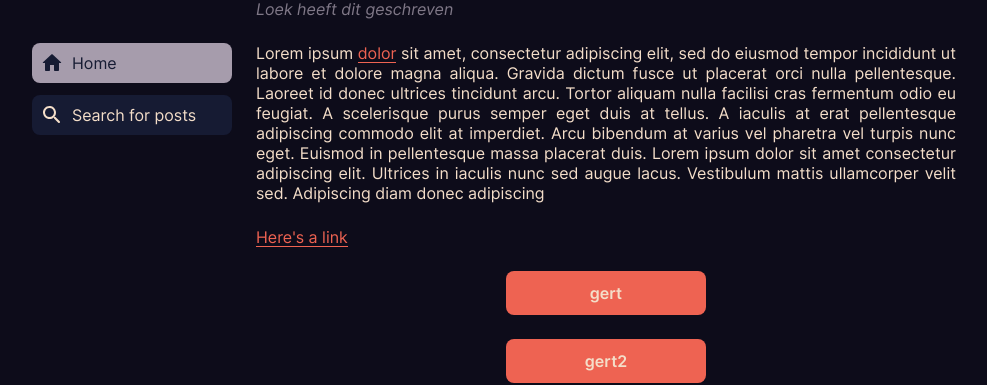
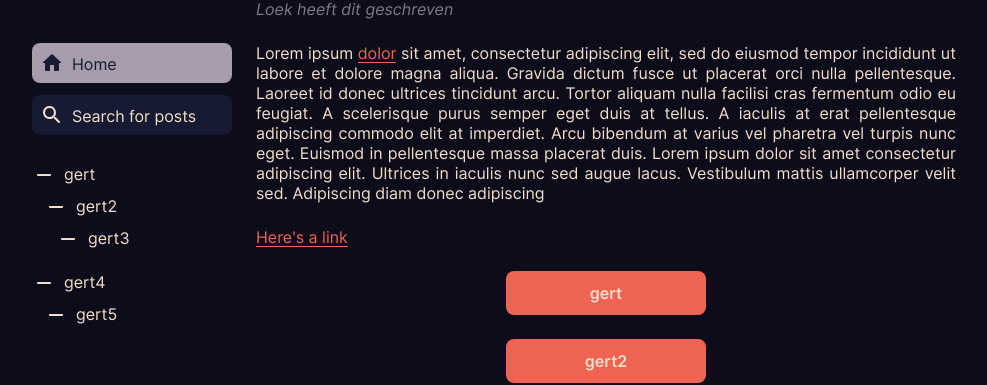
Before and after one commit to lonkaars/blog, a Next.js app: page / in a window 1280 px wide. Shown: the part 251-636 px from the top of the page, without its empty margins (146-1133 px from the left). Built offline with nearby package versions, Linux system fonts and the light colour scheme.

Commit message:
chapter hierarchy thingy working

```diff
--- /dev/null
+++ b/components/chapters.tsx
@@ -0,0 +1,33 @@
+import { NavbarItem } from '../components/navbar';
+
+import RemoveRoundedIcon from '@material-ui/icons/RemoveRounded';
+import KeyboardArrowRightRoundedIcon from '@material-ui/icons/KeyboardArrowRightRounded';
+import KeyboardArrowDownRoundedIcon from '@material-ui/icons/KeyboardArrowDownRounded';
+
+interface chapter {
+	name: string;
+	sectionLink?: string;
+	children?: Array<chapter>;
+}
+
+class Chapter {
+	constructor(public chapters: Array<chapter>, public level: number) {}
+	render() {
+		console.log(this)
+		return <div>
+			{
+				this.chapters?.map(chapter => {
+					return <NavbarItem icon={<RemoveRoundedIcon/>} chapterIndent={this.level} title={chapter.name}>
+						{ new Chapter(chapter.children, this.level + 1).render() }
+					</NavbarItem>
+				})
+			}
+		</div>
+	}
+}
+
+export default function Chapters(props: {
+	chapters: Array<chapter>;
+}) {
+	return new Chapter(props.chapters, 0).render();
+}
--- a/components/navbar.tsx
+++ b/components/navbar.tsx
@@ -3,24 +3,34 @@ import { ReactNode } from 'react';
 import HomeRoundedIcon from '@material-ui/icons/HomeRounded';
 import SearchRoundedIcon from '@material-ui/icons/SearchRounded';
 
-function NavbarItem(props: {
+export function NavbarItem(props: {
 	icon?: ReactNode;
 	title: string;
-	href: string;
-	active: boolean;
+	href?: string;
+	active?: boolean;
+	chapterIndent?: number;
+	children?: ReactNode;
 }) {
-	return <a href={props.href} className={ "navbarItem" + (props.active ? " active" : "") }>
-		<div>
+	return <a href={props.href} className={
+		"navbarItem"
+		+ (props.active ? " active" : "")
+		+ (typeof props.chapterIndent !== "undefined" ? " chapter" : "")
+		+ " indentLevel" + (props.chapterIndent || 0)
+	}>
+		<div className="inner" style={{
+			marginLeft: 12 * props.chapterIndent || 0
+		}}>
 			{props.icon}
 			<span>{props.title}</span>
 		</div>
+		{props.children}
 	</a>
 }
 
 export default function Navbar(props: {
 	page?: string;
 }) {
-	return <div>
+	return <div style={{ marginBottom: 24 }}>
 		<NavbarItem active={props.page == "home"} icon={<HomeRoundedIcon/>} title="Home" href="/"/>
 		<NavbarItem active={props.page == "search"} icon={<SearchRoundedIcon/>} title="Search for posts" href="/search"/>
 	</div>
--- a/pages/_app.tsx
+++ b/pages/_app.tsx
@@ -3,7 +3,7 @@ import Head from 'next/head';
 import '../styles/colors.css';
 import '../styles/layout.css';
 import '../styles/globals.css';
-import '../styles/navbarItem.css';
+import '../styles/navbar.css';
 import '../styles/button.css';
 import '../styles/image.css';
 
--- a/pages/index.tsx
+++ b/pages/index.tsx
@@ -2,6 +2,7 @@ import Seperator from '../components/articleSeperator';
 import Navbar from '../components/navbar';
 import Button from '../components/button';
 import Image from '../components/image';
+import Chapters from '../components/chapters';
 
 export default function Home() {
 	return <div>
@@ -11,7 +12,32 @@ export default function Home() {
 				<p className="subtile">Loek heeft dit geschreven</p>
 			</div>
 			<div className="navAreaWrapper">
-				<div className="sticky"><Navbar page="home"/></div>
+				<div className="sticky">
+					<Navbar page="home"/>
+					<Chapters chapters={[
+						{
+							name: "gert",
+							children: [
+								{
+									name: "gert2",
+									children: [
+										{
+											name: "gert3",
+										}
+									]
+								}
+							]
+						},
+						{
+							name: "gert4",
+							children: [
+								{
+									name: "gert5",
+								}
+							]
+						}
+					]}/>
+				</div>
 			</div>
 			<div className="contentWrapper">
 				<p>
--- /dev/null
+++ b/styles/navbar.css
@@ -0,0 +1,55 @@
+.navbarItem .inner {
+	background-color: var(--oxford-blue);
+	color: var(--almond);
+
+	padding: 8px;
+	border-radius: 8px;
+
+	transition-property: background-color, color;
+	transition-duration: .15s;
+
+	position: relative;
+}
+
+.navbarItem {
+	text-decoration: none;
+	display: block;
+}
+
+.navbarItem.indentLevel0 { margin-bottom: 12px; }
+
+.navbarItem.active .inner,
+.navbarItem:hover .inner {
+	background-color: var(--heliotrope-gray);
+	color: var(--oxford-blue);
+}
+
+.navbarItem.chapter .inner {
+	background-color: transparent;
+	color: var(--fg);
+	/* box-shadow: inset 0 0 0 1px #ff00ff; */
+	padding: 4px 0;
+	overflow: visible;
+}
+
+.navbarItem span {
+	vertical-align: top;
+	margin-left: 8px;
+	margin-top: 3px;
+	display: inline-block;
+	text-overflow: ellipsis;
+	overflow: hidden;
+	white-space: nowrap;
+	width: calc(100% - 32px);
+}
+.navbarItem.chapter span {
+	margin-top: 1px;
+}
+
+.navbarItem .inner {
+	height: 24px;
+}
+
+.navbarItem > div > svg {
+	vertical-align: super;
+}
--- a/styles/navbarItem.css
+++ /dev/null
@@ -1,31 +0,0 @@
-.navbarItem {
-	display: block;
-
-	background-color: var(--oxford-blue);
-	color: var(--almond);
-
-	text-decoration: none;
-
-	padding: 8px;
-	border-radius: 8px;
-	margin-bottom: 12px;
-
-	transition-property: background-color, color;
-	transition-duration: .15s;
-}
-
-.navbarItem.active,
-.navbarItem:hover {
-	background-color: var(--heliotrope-gray);
-	color: var(--oxford-blue);
-}
-
-.navbarItem span {
-	vertical-align: super;
-	line-height: 0;
-	margin-left: 8px;
-}
-
-.navbarItem > div {
-	height: 24px;
-}
```
